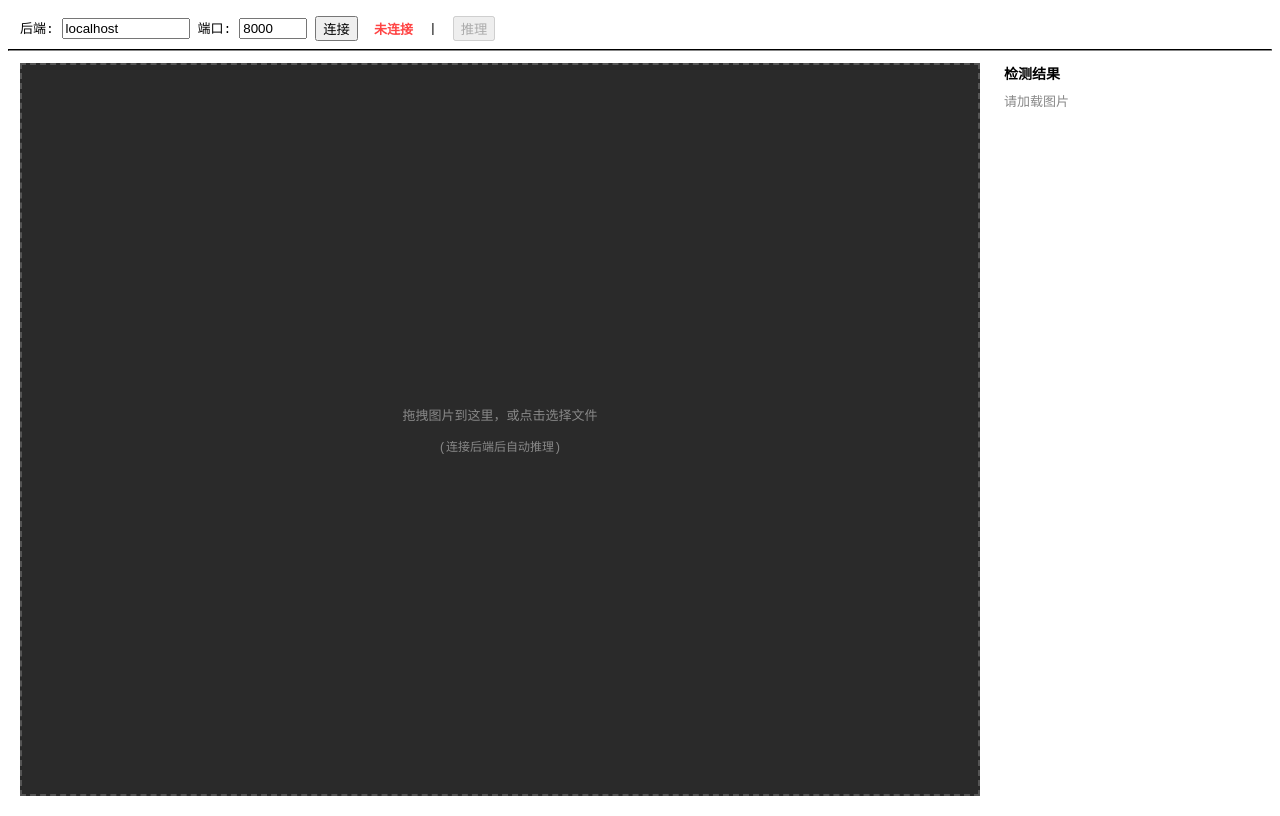
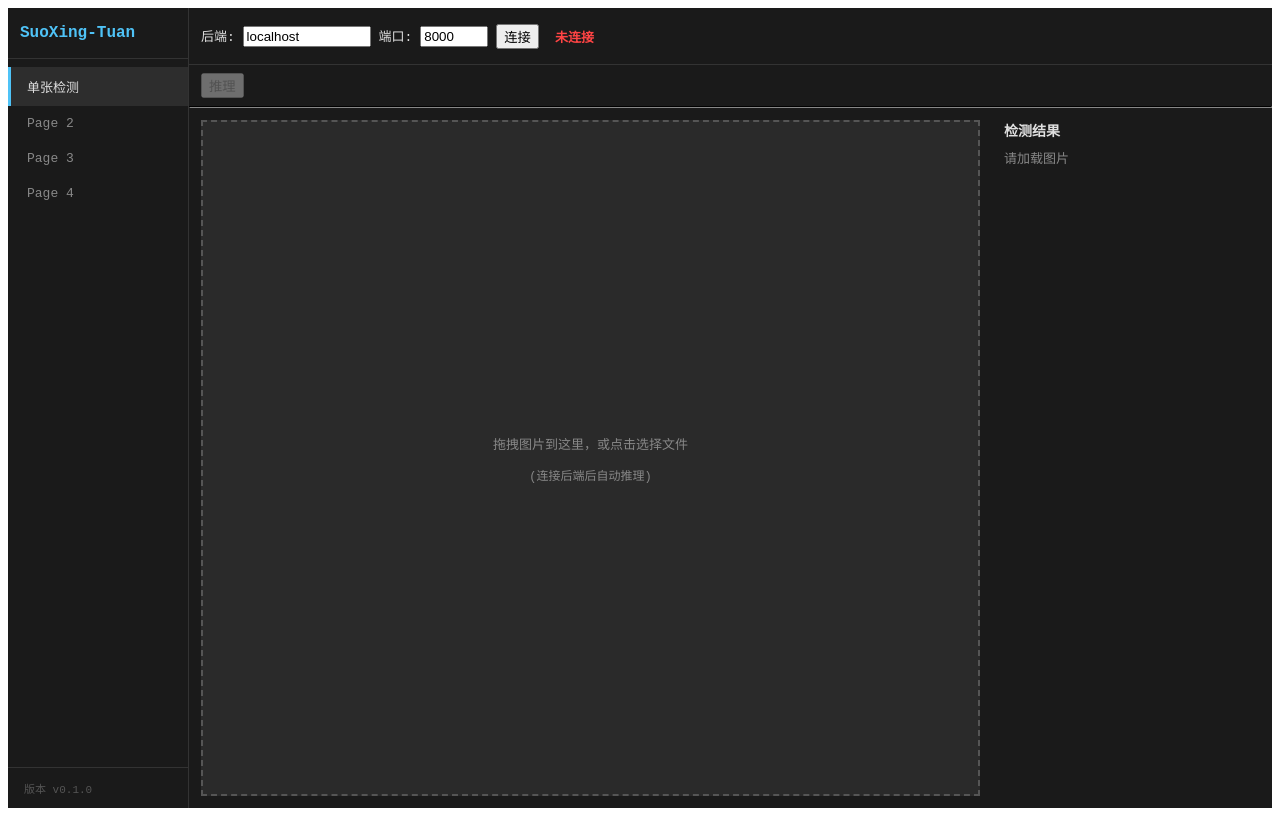
Before and after one commit to LittlePotatoW/SuoXing-Tuan, a Vue app in the folder frontend/: page / in a window 1280 px wide. Built offline with nearby package versions, Linux system fonts and the light colour scheme.

Commit message:
feat: add sidebar navigation and multi-page layout
- Extract crack detection logic from App.vue into CrackDetection.vue (Page1)
- Add Sidebar component with 4-page switching via reactive state
- Add Page2, Page3, Page4 as placeholder views

```diff
--- a/frontend/src/App.vue
+++ b/frontend/src/App.vue
@@ -1,58 +1,53 @@
 <!-- ============================================================ -->
 <!-- frontend/src/App.vue                                            -->
-<!-- 根组件 — 布局 + 全局状态，委托子组件展示                          -->
+<!-- 根组件 — 侧边栏 + 全局连接 + 多页面切换                          -->
 <!-- ============================================================ -->
 
 <template>
-  <div style="display: flex; flex-direction: column; height: 100vh; font-family: monospace; font-size: 13px">
+  <div style="display: flex; height: 100vh; font-family: monospace; font-size: 13px; background: #1A1A1A; color: #E0E0E0">
+    <!-- 侧边栏 -->
+    <Sidebar :items="menuItems" :currentPage="currentPage" @navigate="currentPage = $event" />
 
-    <!-- 顶部工具栏 -->
-    <div style="display: flex; gap: 16px; padding: 8px 12px; align-items: center; flex-wrap: wrap">
-      <ConnectionBar :connected="connected" @connect="onConnect" @disconnect="onDisconnect" />
-      <span>|</span>
-      <button :disabled="!canInfer" @click="onInfer">推理</button>
-      <span v-if="inferring" style="color: #888">推理中...</span>
-      <span v-if="error" style="color: #e74c3c; font-weight: bold">{{ error }}</span>
-    </div>
+    <!-- 右侧主体 -->
+    <div style="flex: 1; display: flex; flex-direction: column; overflow: hidden">
+      <!-- 全局连接栏 -->
+      <div style="display: flex; gap: 16px; padding: 8px 12px; align-items: center; border-bottom: 1px solid #333; min-height: 40px">
+        <ConnectionBar :connected="connected" @connect="onConnect" @disconnect="onDisconnect" />
+        <span v-if="error" style="color: #e74c3c; font-weight: bold">{{ error }}</span>
+      </div>
 
-    <hr style="margin: 0; border-color: #333" />
-
-    <!-- 主体 -->
-    <div style="display: flex; flex: 1; overflow: hidden">
-      <DragDropZone
-        :connected="connected"
-        :imageSrc="imageSrc"
-        :detections="detections"
-        @fileDropped="onFileDropped"
-      />
-      <div style="width: 280px; min-width: 240px">
-        <ResultPanel
-          :imageLoaded="!!imageSrc"
-          :detections="detections"
-          :inferring="inferring"
-          :inferenceTimeMs="inferenceTimeMs"
-        />
+      <!-- 页面内容 -->
+      <div style="flex: 1; overflow: hidden">
+        <CrackDetection v-if="currentPage === 'page1'" :connected="connected" />
+        <Page2 v-else-if="currentPage === 'page2'" />
+        <Page3 v-else-if="currentPage === 'page3'" />
+        <Page4 v-else-if="currentPage === 'page4'" />
       </div>
     </div>
   </div>
 </template>
 
 <script setup lang="ts">
-import { ref, computed } from 'vue'
-import { setHost, healthCheck, runInference } from './services/apiClient'
+import { ref } from 'vue'
+import { setHost, healthCheck } from './services/apiClient'
 import ConnectionBar from './components/ConnectionBar.vue'
-import DragDropZone from './components/DragDropZone.vue'
-import ResultPanel from './components/ResultPanel.vue'
+import Sidebar from './components/Sidebar.vue'
+import type { SidebarItem } from './components/Sidebar.vue'
+import CrackDetection from './views/CrackDetection.vue'
+import Page2 from './views/Page2.vue'
+import Page3 from './views/Page3.vue'
+import Page4 from './views/Page4.vue'
 
+const menuItems: SidebarItem[] = [
+  { id: 'page1', label: '单张检测' },
+  { id: 'page2', label: 'Page 2' },
+  { id: 'page3', label: 'Page 3' },
+  { id: 'page4', label: 'Page 4' },
+]
+
+const currentPage = ref('page1')
 const connected = ref(false)
-const imageSrc = ref<string | null>(null)
-const selectedFile = ref<File | null>(null)
-const detections = ref<{ class_name: string; confidence: number; bbox: number[] }[]>([])
-const inferenceTimeMs = ref(0)
-const inferring = ref(false)
 const error = ref('')
-
-const canInfer = computed(() => connected.value && !!selectedFile.value && !inferring.value)
 
 async function onConnect(host: string, port: number) {
   error.value = ''
@@ -67,30 +62,6 @@ async function onConnect(host: string, port: number) {
 
 function onDisconnect() {
   connected.value = false
-  detections.value = []
   error.value = ''
 }
-
-function onFileDropped(file: File) {
-  selectedFile.value = file
-  if (imageSrc.value) URL.revokeObjectURL(imageSrc.value)
-  imageSrc.value = URL.createObjectURL(file)
-  detections.value = []
-  error.value = ''
-}
-
-async function onInfer() {
-  if (!selectedFile.value) return
-  error.value = ''
-  inferring.value = true
-  try {
-    const result = await runInference(selectedFile.value)
-    detections.value = result.detections
-    inferenceTimeMs.value = result.inference_time_ms
-  } catch (e) {
-    error.value = '推理失败: ' + (e as Error).message
-  } finally {
-    inferring.value = false
-  }
-}
 </script>
--- /dev/null
+++ b/frontend/src/components/Sidebar.vue
@@ -0,0 +1,51 @@
+<!-- ============================================================ -->
+<!-- frontend/src/components/Sidebar.vue                               -->
+<!-- 侧边栏导航 — 4 个页面入口，高亮当前页                              -->
+<!-- ============================================================ -->
+
+<template>
+  <div style="width: 180px; min-width: 180px; height: 100vh; display: flex; flex-direction: column; border-right: 1px solid #333">
+    <!-- 项目标题 -->
+    <div style="padding: 16px 12px; font-size: 16px; font-weight: bold; color: #4FC3F7; border-bottom: 1px solid #333">
+      SuoXing-Tuan
+    </div>
+
+    <!-- 菜单 -->
+    <div style="flex: 1; padding-top: 8px">
+      <div
+        v-for="item in items"
+        :key="item.id"
+        :style="{
+          padding: '10px 16px',
+          cursor: 'pointer',
+          color: currentPage === item.id ? '#E0E0E0' : '#888',
+          background: currentPage === item.id ? '#2D2D2D' : 'transparent',
+          borderLeft: currentPage === item.id ? '3px solid #4FC3F7' : '3px solid transparent',
+          fontSize: '13px',
+        }"
+        @click="$emit('navigate', item.id)"
+      >
+        {{ item.label }}
+      </div>
+    </div>
+
+    <!-- 底部版本 -->
+    <div style="padding: 12px 16px; font-size: 11px; color: #555; border-top: 1px solid #333">
+      版本 v0.1.0
+    </div>
+  </div>
+</template>
+
+<script setup lang="ts">
+export interface SidebarItem {
+  id: string
+  label: string
+}
+
+defineProps<{
+  items: SidebarItem[]
+  currentPage: string
+}>()
+
+defineEmits<{ navigate: [id: string] }>()
+</script>
--- /dev/null
+++ b/frontend/src/views/CrackDetection.vue
@@ -0,0 +1,76 @@
+<!-- ============================================================ -->
+<!-- frontend/src/views/CrackDetection.vue                           -->
+<!-- 裂缝检测页面 — 图片上传 + YOLO 推理 + 检测结果展示               -->
+<!-- ============================================================ -->
+
+<template>
+  <div style="display: flex; flex-direction: column; height: 100%">
+    <!-- 顶部操作栏 -->
+    <div style="display: flex; gap: 16px; padding: 8px 12px; align-items: center; flex-wrap: wrap">
+      <button :disabled="!canInfer" @click="onInfer">推理</button>
+      <span v-if="inferring" style="color: #888">推理中...</span>
+      <span v-if="error" style="color: #e74c3c; font-weight: bold">{{ error }}</span>
+    </div>
+
+    <hr style="margin: 0; border-color: #333" />
+
+    <!-- 主体 -->
+    <div style="display: flex; flex: 1; overflow: hidden">
+      <DragDropZone
+        :connected="connected"
+        :imageSrc="imageSrc"
+        :detections="detections"
+        @fileDropped="onFileDropped"
+      />
+      <div style="width: 280px; min-width: 240px">
+        <ResultPanel
+          :imageLoaded="!!imageSrc"
+          :detections="detections"
+          :inferring="inferring"
+          :inferenceTimeMs="inferenceTimeMs"
+        />
+      </div>
+    </div>
+  </div>
+</template>
+
+<script setup lang="ts">
+import { ref, computed } from 'vue'
+import { runInference } from '../services/apiClient'
+import DragDropZone from '../components/DragDropZone.vue'
+import ResultPanel from '../components/ResultPanel.vue'
+
+defineProps<{ connected: boolean }>()
+
+const imageSrc = ref<string | null>(null)
+const selectedFile = ref<File | null>(null)
+const detections = ref<{ class_name: string; confidence: number; bbox: number[] }[]>([])
+const inferenceTimeMs = ref(0)
+const inferring = ref(false)
+const error = ref('')
+
+const canInfer = computed(() => !inferring.value && !!selectedFile.value)
+
+function onFileDropped(file: File) {
+  selectedFile.value = file
+  if (imageSrc.value) URL.revokeObjectURL(imageSrc.value)
+  imageSrc.value = URL.createObjectURL(file)
+  detections.value = []
+  error.value = ''
+}
+
+async function onInfer() {
+  if (!selectedFile.value) return
+  error.value = ''
+  inferring.value = true
+  try {
+    const result = await runInference(selectedFile.value)
+    detections.value = result.detections
+    inferenceTimeMs.value = result.inference_time_ms
+  } catch (e) {
+    error.value = '推理失败: ' + (e as Error).message
+  } finally {
+    inferring.value = false
+  }
+}
+</script>
--- /dev/null
+++ b/frontend/src/views/Page2.vue
@@ -0,0 +1,13 @@
+<!-- ============================================================ -->
+<!-- frontend/src/views/Page2.vue                                     -->
+<!-- Page2 占位页面                                                   -->
+<!-- ============================================================ -->
+
+<template>
+  <div style="display: flex; align-items: center; justify-content: center; height: 100%; color: #888">
+    <div style="text-align: center">
+      <p style="font-size: 18px; margin-bottom: 8px">Page 2</p>
+      <p style="font-size: 13px">即将上线</p>
+    </div>
+  </div>
+</template>
--- /dev/null
+++ b/frontend/src/views/Page3.vue
@@ -0,0 +1,13 @@
+<!-- ============================================================ -->
+<!-- frontend/src/views/Page3.vue                                     -->
+<!-- Page3 占位页面                                                   -->
+<!-- ============================================================ -->
+
+<template>
+  <div style="display: flex; align-items: center; justify-content: center; height: 100%; color: #888">
+    <div style="text-align: center">
+      <p style="font-size: 18px; margin-bottom: 8px">Page 3</p>
+      <p style="font-size: 13px">即将上线</p>
+    </div>
+  </div>
+</template>
--- /dev/null
+++ b/frontend/src/views/Page4.vue
@@ -0,0 +1,13 @@
+<!-- ============================================================ -->
+<!-- frontend/src/views/Page4.vue                                     -->
+<!-- Page4 占位页面                                                   -->
+<!-- ============================================================ -->
+
+<template>
+  <div style="display: flex; align-items: center; justify-content: center; height: 100%; color: #888">
+    <div style="text-align: center">
+      <p style="font-size: 18px; margin-bottom: 8px">Page 4</p>
+      <p style="font-size: 13px">即将上线</p>
+    </div>
+  </div>
+</template>
```
